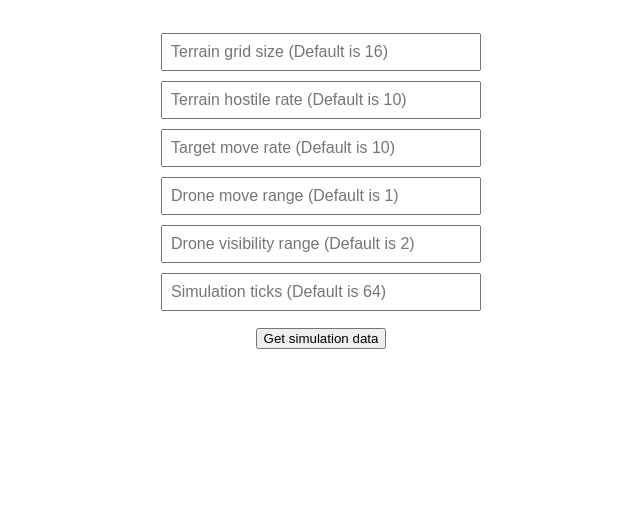
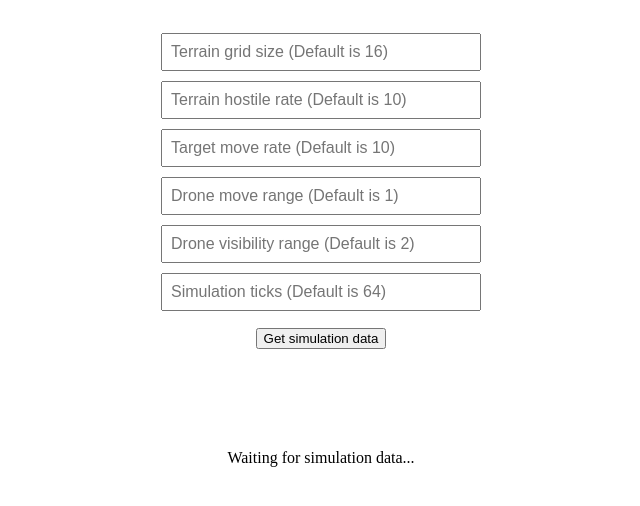
Before and after one commit to ZachFleck42/Drone-Mission-Simulator, a React (Create React App) app in the folder frontend/: page / in a window 1280 px wide. Shown: the top 506 px of the page, without its empty margins (319-959 px from the left). Built offline with nearby package versions, Linux system fonts and the light colour scheme; the HTML template or start-up script is replaced by a standard one.

Commit message:
Adds some placeholder text when API data is not present

```diff
--- a/frontend/src/App.tsx
+++ b/frontend/src/App.tsx
@@ -19,13 +19,15 @@ function App() {
 	return (
 		<div className="App">
 			<RunSimulation api={API} onServerResponse={handleServerResponse} />
-			{apiData.length > 0 && (
+			{apiData.length > 0 ? (
 				<GridDisplay
 					data={apiData}
 					currentFrameIndex={currentFrameIndex}
 					setCurrentFrameIndex={setCurrentFrameIndex}
 				/>
-			)}{' '}
+			) : (
+				<div style={{ marginTop: '100px' }}>Waiting for simulation data...</div>
+			)}
 		</div>
 	);
 }
```
